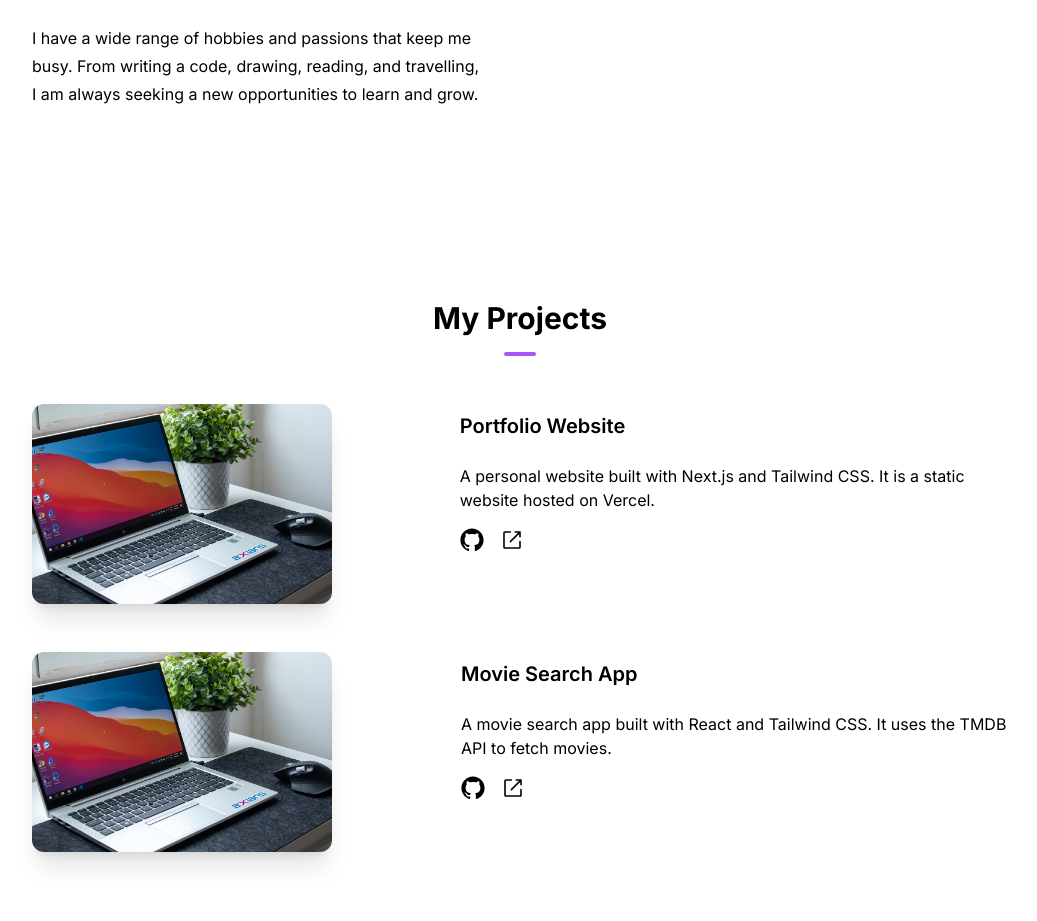
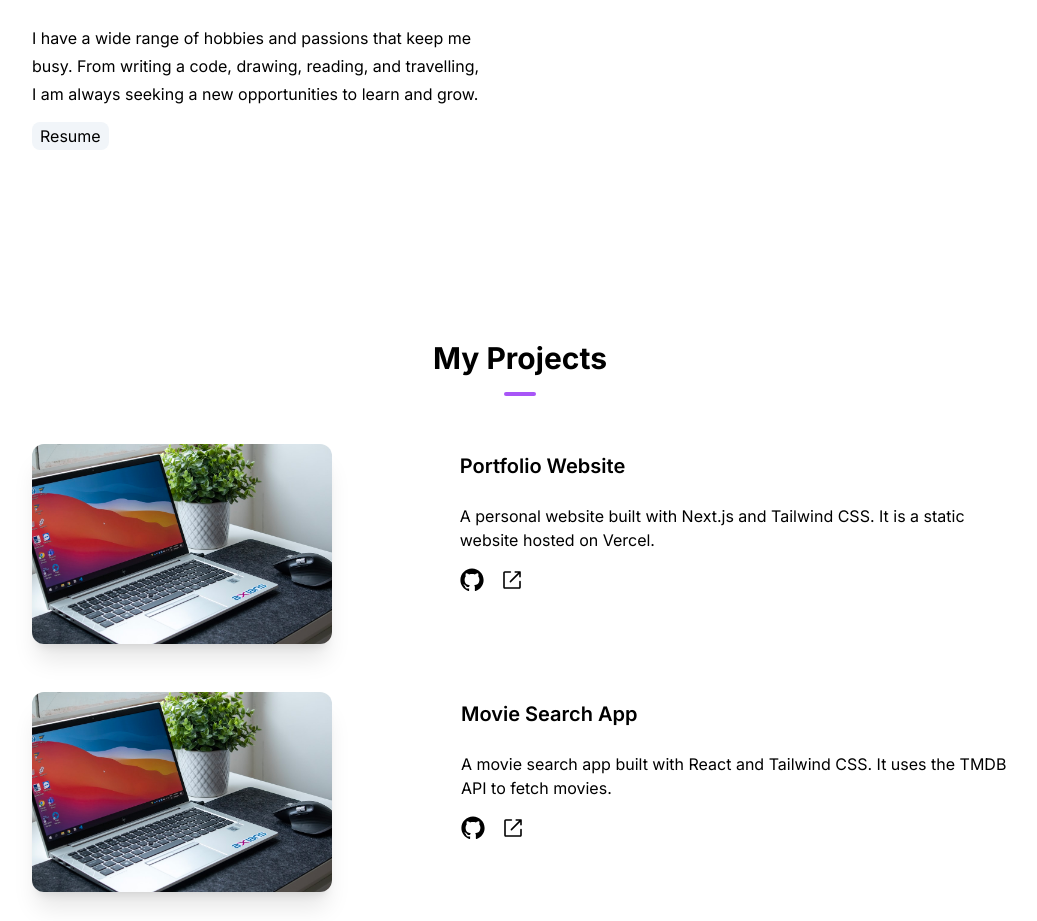
Before and after one commit to twinkalp10/mywebsite, a Next.js app: page / in a window 1280 px wide. Shown: the part 800-1721 px from the top of the page, without its empty margins (120-1157 px from the left). Built offline with nearby package versions, Linux system fonts and the light colour scheme.

Commit message:
Resume button added in about section

```diff
--- a/components/AboutSection.tsx
+++ b/components/AboutSection.tsx
@@ -1,5 +1,6 @@
+"use client";
 import React from "react";
-import { FontAwesomeIcon } from "@fortawesome/react-fontawesome";
+import { useTheme } from "next-themes";
 
 const skills = [
   { skill: "HTML", icon: "/htmlBlackIcon.png" },
@@ -14,6 +15,7 @@ const skills = [
 ];
 
 const AboutSection = () => {
+  const { theme } = useTheme();
   return (
     <section id="about">
       <div className="py-12 pb-12 md:pt-12 md:pb-48">
@@ -35,6 +37,19 @@ const AboutSection = () => {
               a code, drawing, reading, and travelling, I am always seeking a
               new opportunities to learn and grow.
             </p>
+            <div className="mt-4">
+              <a
+                href="/Twinkal-resume.pdf"
+                target="_blank"
+                className={`bg-slate-100 px-2 py-1 rounded-lg ${
+                  theme === "dark"
+                    ? "bg-white text-black"
+                    : "bg-gray-200 text-black"
+                } `}
+              >
+                Resume
+              </a>
+            </div>
           </div>
           <div className="md:w-1/2">
             <h1 className="text-center font-bold text-2xl md:text-left">
```
